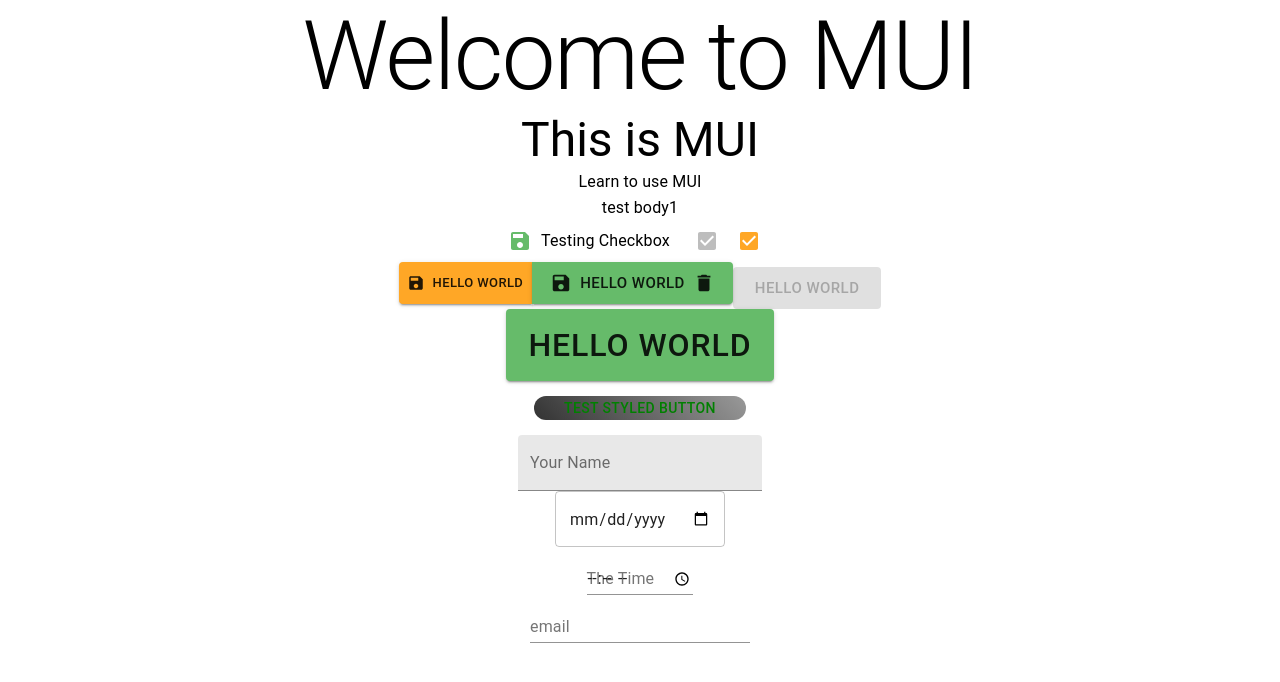
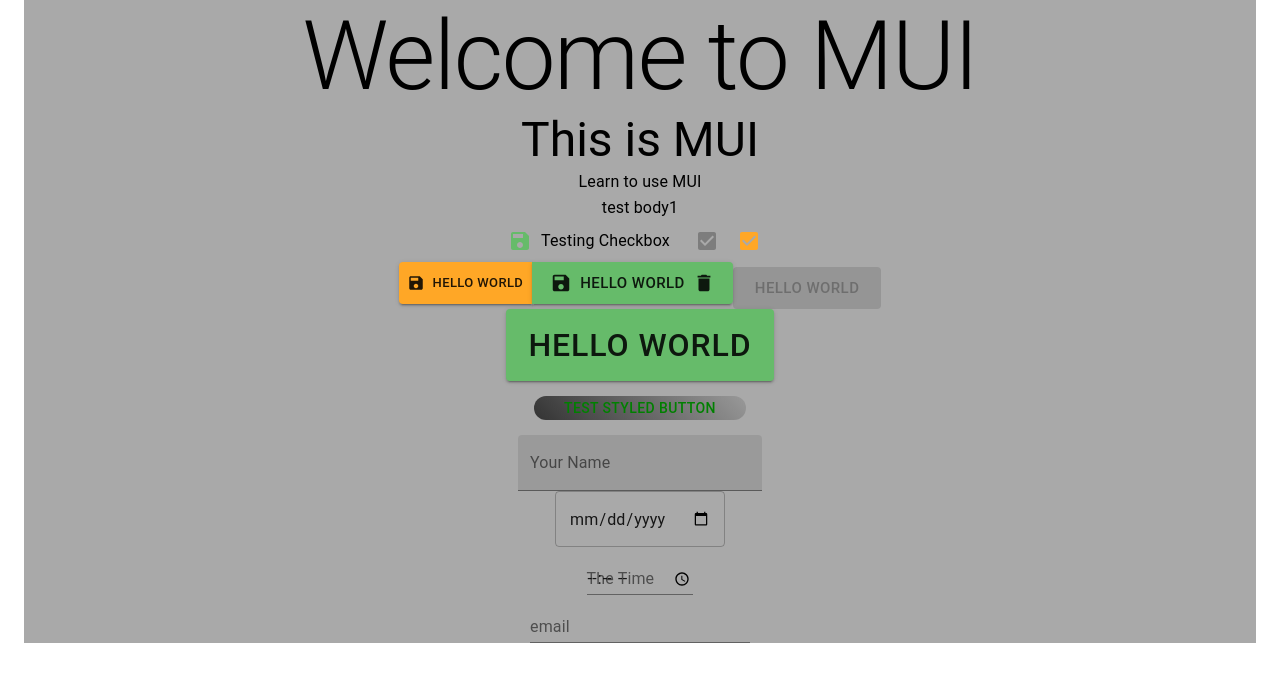
Before and after one commit to mmanchee/MaterialUIExample, a React (Create React App) app: page / in a window 1280 px wide. Shown: the top 682 px of the page. Built offline with nearby package versions, Linux system fonts and the light colour scheme.

Commit message:
add Container with material-ui

```diff
--- a/src/App.css
+++ b/src/App.css
@@ -1,5 +1,6 @@
 .App {
   text-align: center;
+  background: darkgray;
 }
 
 .App-logo {
--- a/src/App.js
+++ b/src/App.js
@@ -1,5 +1,6 @@
 import React from 'react';
 import './App.css';
+import { Container } from '@material-ui/core';
 import { ThemeProvider, createMuiTheme } from '@material-ui/core/styles';
 import { orange, green } from '@material-ui/core/colors';
 
@@ -28,12 +29,14 @@
 function App() {
   return (
     <ThemeProvider theme={theme}>
+      <Container maxWidth='xd'>
         <div className="App">
           <Typographies />
           <Checkboxes />
           <Buttons />
           <TextFields />
         </div>
+      </Container>
     </ThemeProvider>
   );
 }
```
Also changed, not shown: 1 other file (tests, documents, lock files or other folders). Lines whose indentation alone changed are shown as unchanged.
